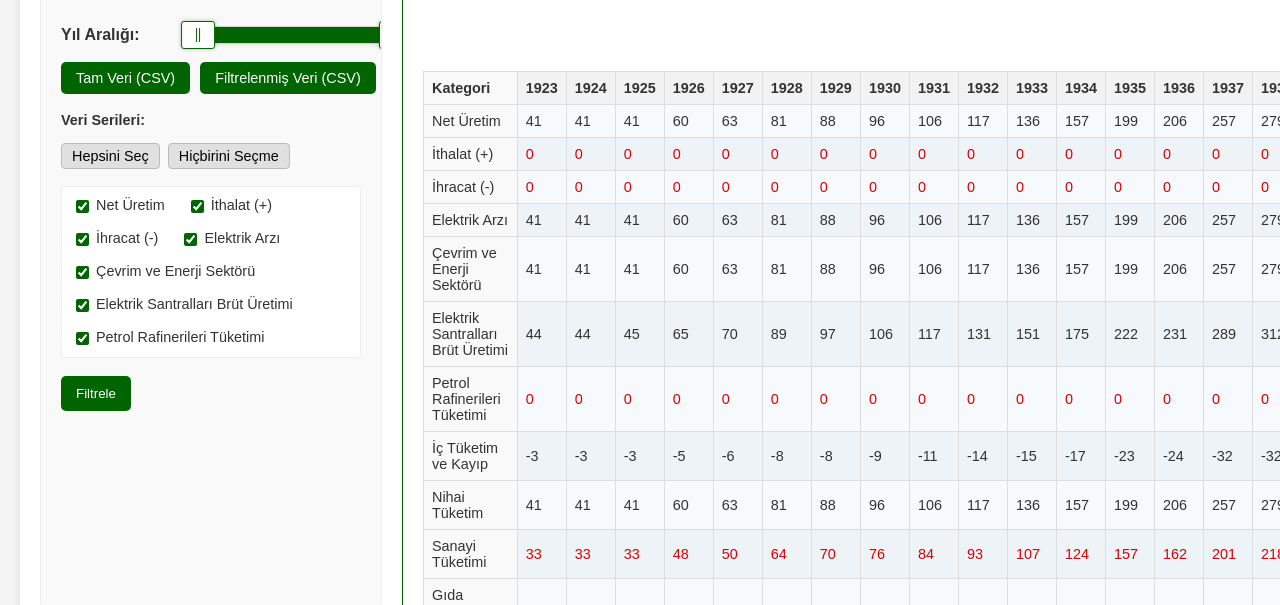
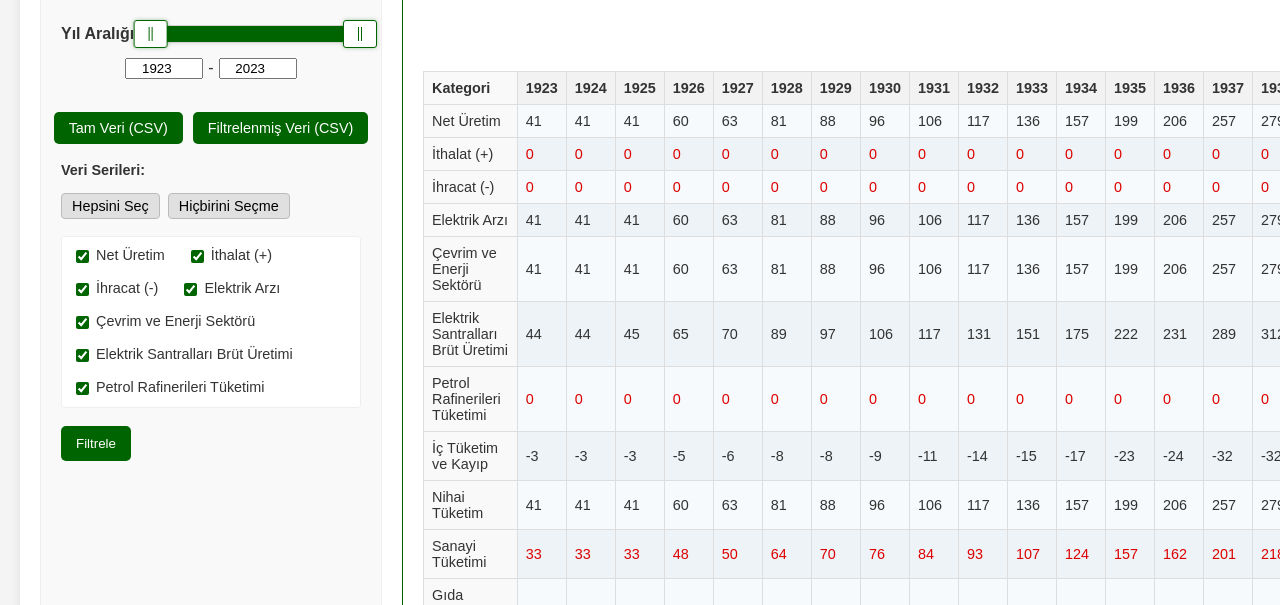
Before and after one commit to mertBiricik/enerdata, a plain HTML site: page index.html in a window 1280 px wide. Shown: the part 195-800 px from the top of the page. Drawn offline with nearby package versions, Linux system fonts and the light colour scheme; a script that the page names is missing.

Commit message:
left better

```diff
--- a/index.html
+++ b/index.html
@@ -31,14 +31,13 @@
             display: flex;
             flex-direction: column;
             gap: 18px;
-            /* margin-bottom: 30px; */ /* Removed as it's now a sidebar */
             padding: 20px;
             background-color: #f9f9f9;
             border-radius: 5px;
             border: 1px solid #eee;
             width: 300px; /* Fixed width for the filter sidebar */
             flex-shrink: 0; /* Prevent shrinking */
-            height: calc(100vh - 80px); /* Adjust height based on viewport, considering body margin & container padding */
+            height: calc(100vh - 40px); /* Increased height, reduced margin compensation */
             overflow-y: auto; /* Allow scrolling within filters */
         }
         .filter-group {
@@ -153,20 +152,39 @@
         }
         .year-filter-row {
             display: flex;
-            flex-wrap: wrap;
-            align-items: center;
-            gap: 16px;
+            flex-wrap: wrap; /* Changed to wrap for responsiveness if needed */
+            flex-direction: column; /* Stack slider and inputs vertically */
+            align-items: stretch; /* Stretch items to fill width */
+            gap: 10px; /* Space between slider and inputs */
         }
         .year-range-container {
             flex: 1;
-            min-width: 300px;
+            /* min-width: 300px; */ /* Removed min-width as it might conflict */
             display: flex;
             align-items: center;
-            gap: 16px;
+            gap: 10px; /* Adjusted gap */
+            width: 100%; /* Ensure it takes full width */
+        }
+        .year-inputs-container { /* New container for year inputs */
+            display: flex;
+            justify-content: center;
+            align-items: center;
+            gap: 5px;
+            width: 100%;
+            margin-top: 5px; /* Add some space above the inputs */
+        }
+        #yearRangeSlider {
+            flex: 1;
+            /* min-width: 200px; */ /* Potentially remove or adjust if parent handles width */
+            width: 100%; /* Make slider take full width of its container */
+            box-sizing: border-box;
         }
         .csv-buttons {
             display: flex;
             gap: 10px;
+            justify-content: center; /* Center the CSV buttons */
+            width: 100%; /* Make the container take full width */
+            margin-top: 15px; /* Add space above CSV buttons */
         }
         .csv-buttons button {
             padding: 8px 15px;
@@ -207,16 +225,18 @@
             <input type="text" id="seriesSearchInput" placeholder="Veri serisi ara...">
             <div class="year-filter-row">
                 <div class="year-range-container">
-                    <label style="min-width: 120px; font-weight: bold;">Yıl Aralığı:</label>
-                    <div id="yearRangeSlider" style="flex: 1; min-width: 200px;"></div>
+                    <label style="min-width: auto; font-weight: bold;">Yıl Aralığı:</label>
+                    <div id="yearRangeSlider"></div>
+                </div>
+                <div class="year-inputs-container">
                     <input type="number" id="yearInputStart" style="width: 70px; text-align: center;" min="" max="" />
                     <span>-</span>
                     <input type="number" id="yearInputEnd" style="width: 70px; text-align: center;" min="" max="" />
                 </div>
-                <div class="csv-buttons">
-                    <button id="downloadFullDataset">Tam Veri (CSV)</button>
-                    <button id="downloadFilteredData">Filtrelenmiş Veri (CSV)</button>
-                </div>
+            </div>
+            <div class="csv-buttons">
+                <button id="downloadFullDataset">Tam Veri (CSV)</button>
+                <button id="downloadFilteredData">Filtrelenmiş Veri (CSV)</button>
             </div>
             <div class="filter-group" style="flex-wrap: wrap; align-items: flex-start;">
                 <label style="min-width: 120px;">Veri Serileri:</label>
```
